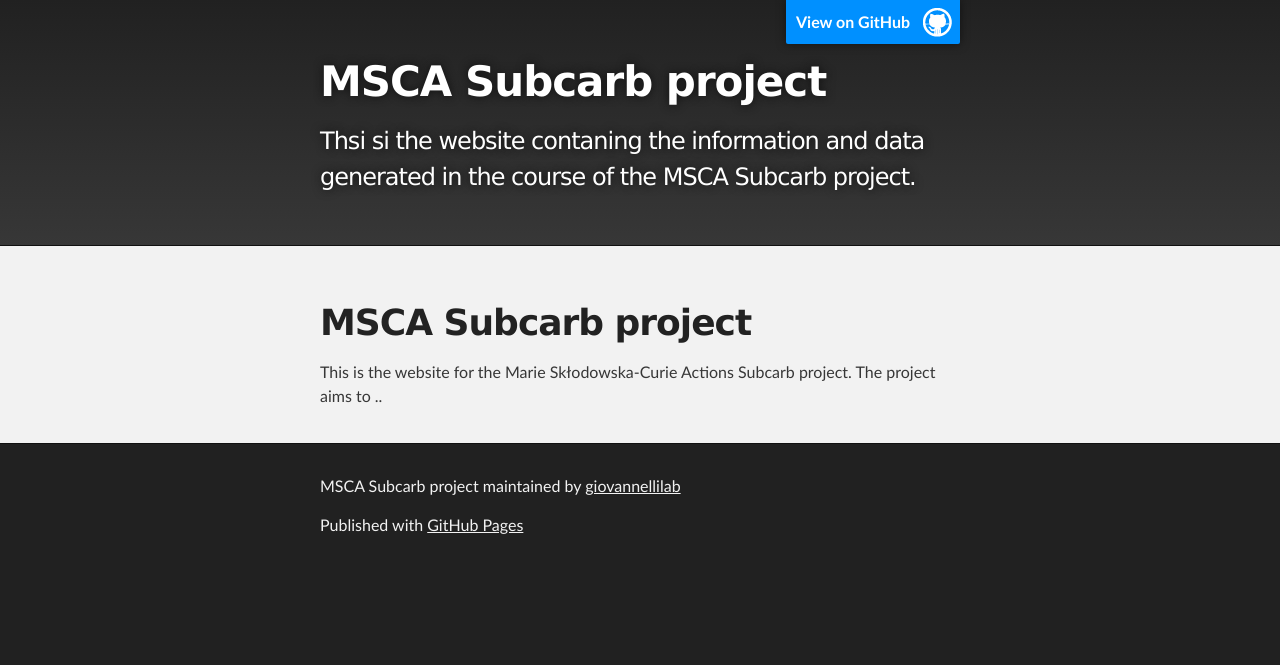
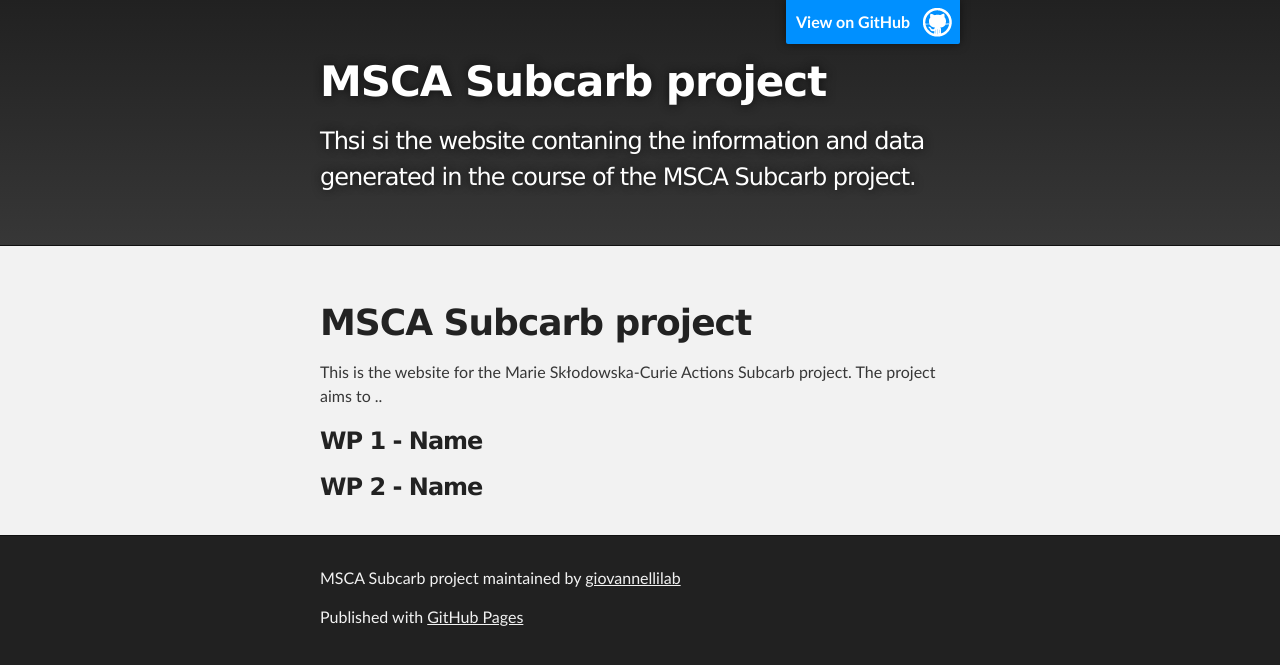
Before and after one commit to giovannellilab/subcarb, a Jekyll site: the page built from index.md, in a window 1280 px wide. Shown: the top 665 px of the page. Built offline with Jekyll 4.4.1, drawn with Linux system fonts in a browser that asks for light colours; our own code applies the rules of GitHub Pages for plain Markdown files.

Commit message:
Update index.md

```diff
--- a/index.md
+++ b/index.md
@@ -5,3 +5,9 @@ layout: default
 # MSCA Subcarb project
 
 This is the website for the Marie Skłodowska-Curie Actions Subcarb project. The project aims to ..
+
+
+### WP 1 - Name
+
+
+### WP 2 - Name
```
